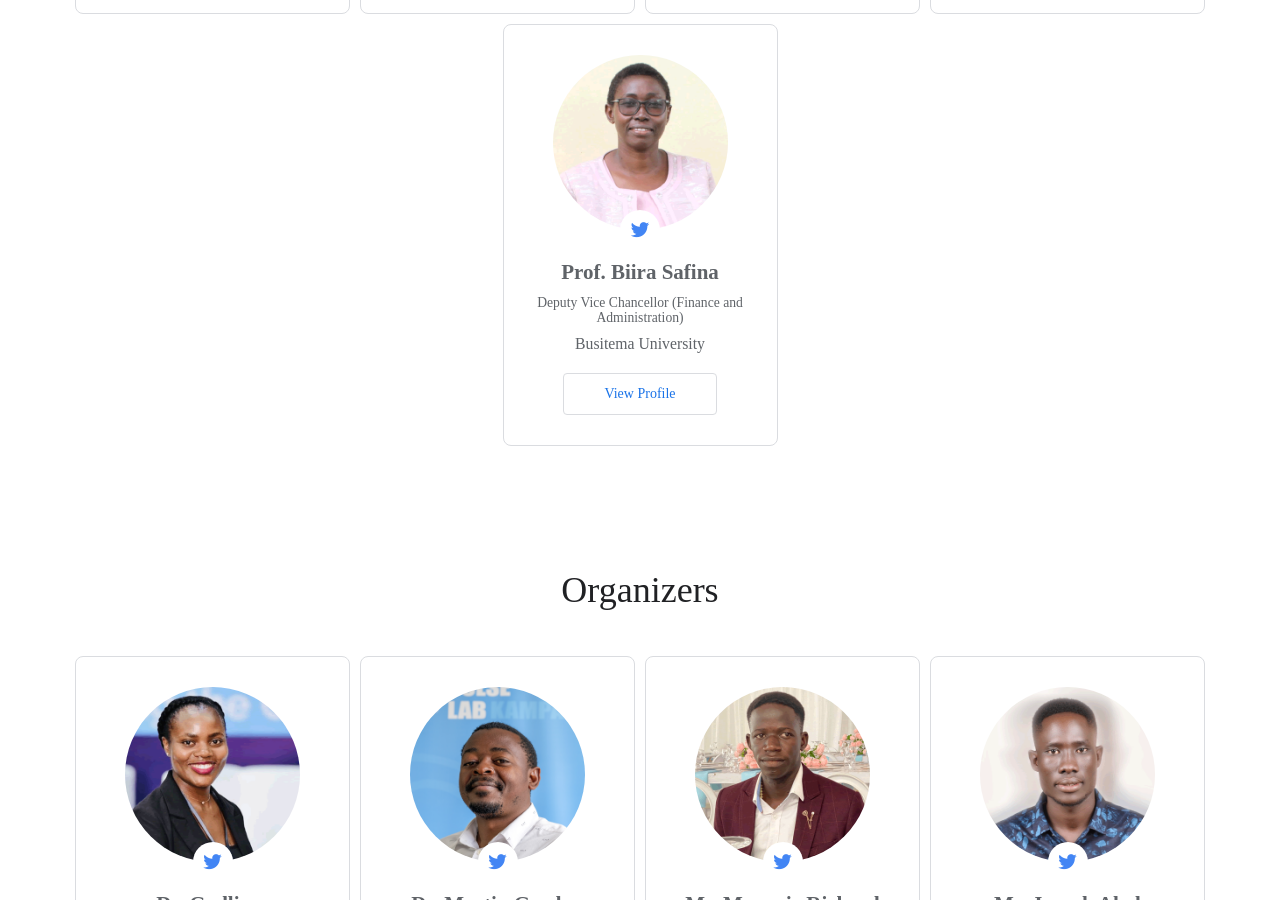
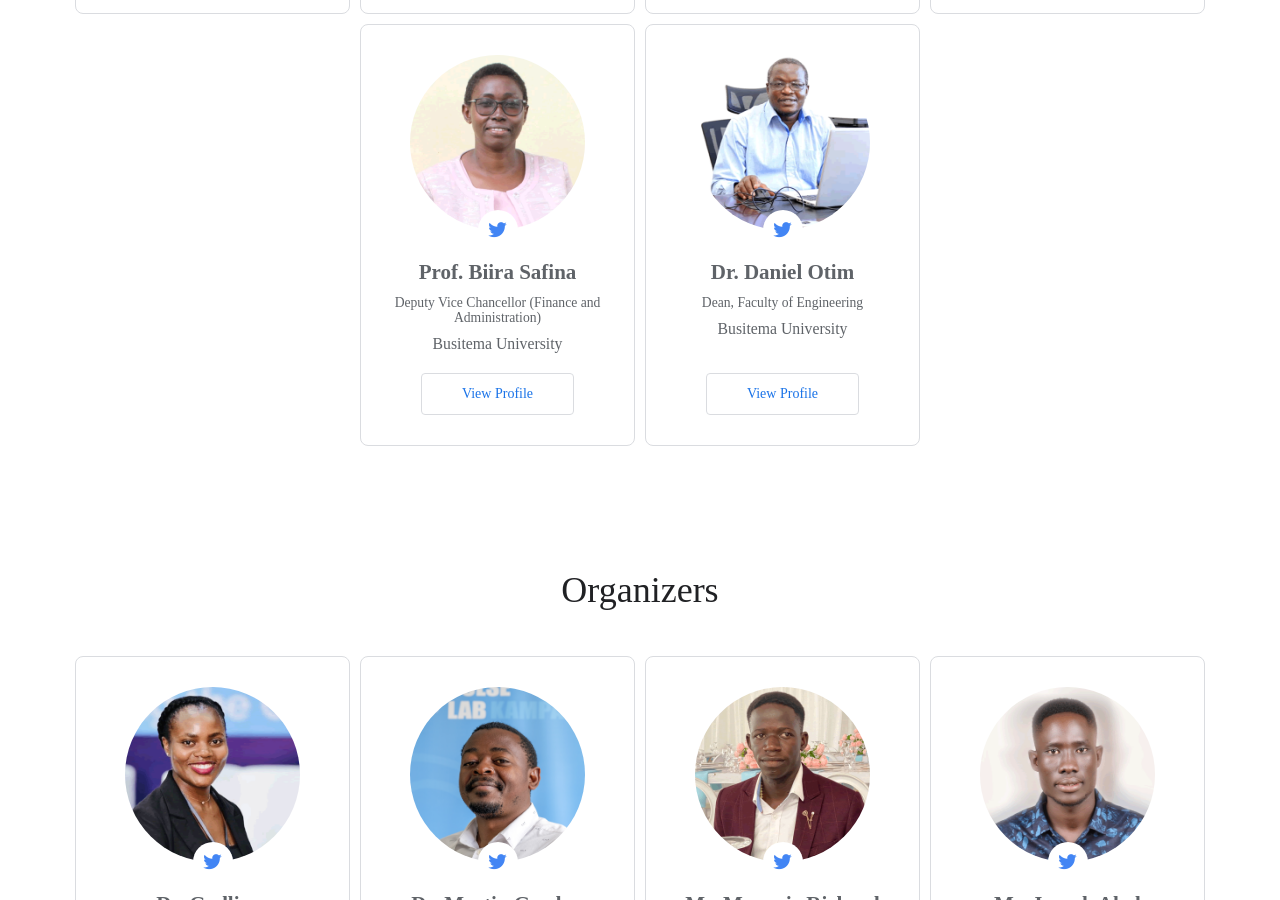
Before and after one commit to datsciafrica/dsaUganda, a Jekyll site: the page built from _events/dsau-eastern.md, in a window 1280 px wide and 900 px high, scrolled down 3597 px. Built offline with Jekyll 4.4.1, drawn with Linux system fonts in a browser that asks for light colours; some web fonts are replaced; some of the changed lines change nothing that is shown.

Commit message:
added daniel otim

```diff
--- a/_events/dsau-eastern.md
+++ b/_events/dsau-eastern.md
@@ -271,6 +271,13 @@ speakers:
     twitter: ""
     image: "/assets/img/people/biiraSaphina.png"
     bio: "Saphina Biira is an Associate Professor of Physics. She holds a PhD in Physics (Materials Science and Nuclear Technology) from the University of Pretoria, South Africa.   She is currently the  Acting Deputy Vice-Chancellor (Finance and Administration) of Busitema University and she has been Heading the Directorate of Quality Assurance at Busitema University."
+  - id: 10
+    name: "Dr. Daniel Otim"
+    title: "Dean, Faculty of Engineering"
+    company: "Busitema University"
+    twitter: ""
+    image: "/assets/img/people/danielOtim.png"
+    bio: "Daniel Otim is a Senior Lecturer and the Dean Faculty of Engineering and Technology in Busitema University with specific expertise in soil and water conservation engineering, water resources engineering, hydrology, hydraulics, irrigation and drainage engineering. Daniel is professionally registered with the Engineers Registration Board of Uganda and he has a PhD (Agricultural Engineering) from University of KwaZulu-Natal, South Africa, MSc Engineering degree in Irrigation Engineering from University of Florence, Italy and a BSc Engineering degree in Civil Engineering which he obtained from Makerere University, Uganda. He has designed and managed a multitude of civil engineering projects and he lectures courses in Soil and Water Engineering, Flood Mitigation and Management, Applied Hydraulics and Irrigation and Drainage System Design and Management. "
 
 organizers:
   - id: 1
```
Also changed, not shown: assets/img/people/danielOtim.png (added).
